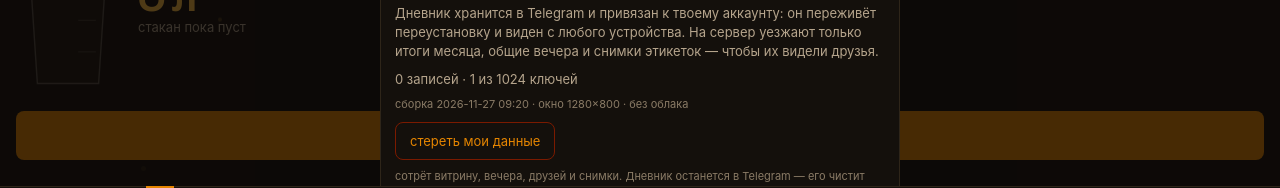
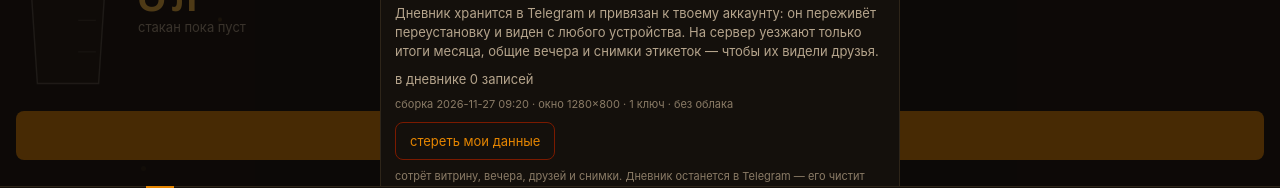
Before and after one commit to docevig/beerlog, a Vue app: page / in a window 1280 px wide. Both pictures are taken after a click on the button "настройки". Shown: the part 569-757 px from the top of the page. Built offline with nearby package versions, Linux system fonts and the light colour scheme.

Commit message:
refactor: move storage key count into the technical line

```diff
--- a/src/views/SettingsView.vue
+++ b/src/views/SettingsView.vue
@@ -46,18 +46,22 @@
 
 const volumeHints = computed(() => volumes.value.map((v) => volumeHint(v)))
 
-/** Ключи CloudStorage — то, чем ограничено хранилище; предел 1024 */
 const storageLine = computed(
-  () =>
-    `${withPlural(entries.value.length, 'запись', 'записи', 'записей')} · ${props.keys} из 1024 ключей`,
+  () => `в дневнике ${withPlural(entries.value.length, 'запись', 'записи', 'записей')}`,
 )
 
+/**
+ * Техническая строка — для разбора жалоб, а не для чтения. Занятые ключи
+ * хранилища тоже здесь: предел в 1024 недостижим на любом мыслимом темпе,
+ * и выносить его в текст значит пугать цифрой, с которой нечего делать.
+ */
 const diagnostics = computed(() => {
   const app = tg()
   const parts = [`сборка ${__BUILD_ID__}`]
 
   if (app?.version) parts.push(`Telegram ${app.version}`)
   parts.push(`окно ${window.innerWidth}×${window.innerHeight}`)
+  parts.push(withPlural(props.keys, 'ключ', 'ключа', 'ключей'))
   if (!props.synced) parts.push('без облака')
 
   return parts.join(' · ')
```
